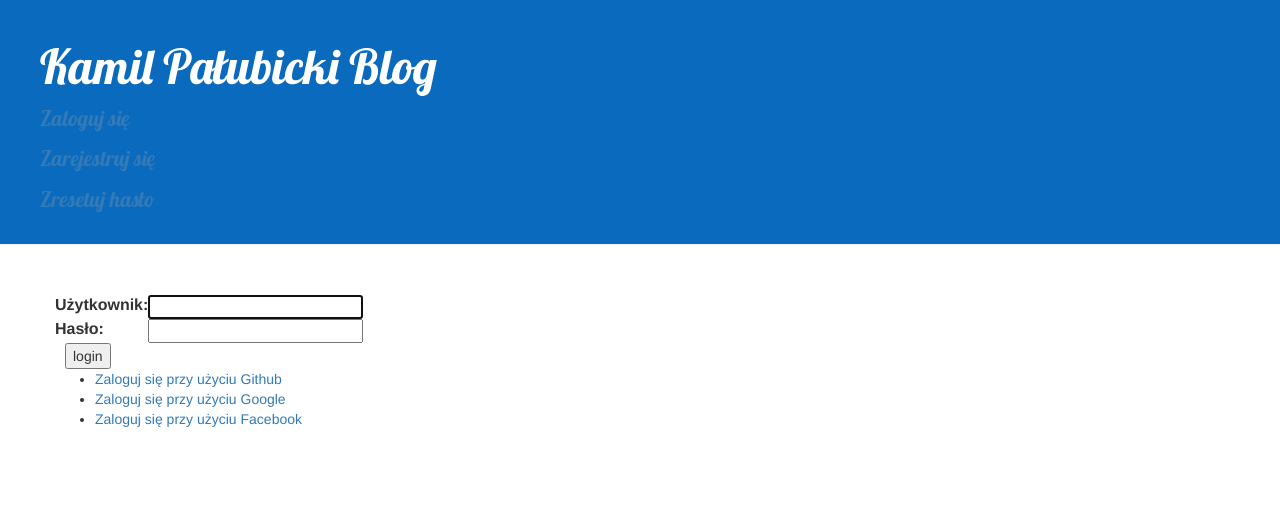
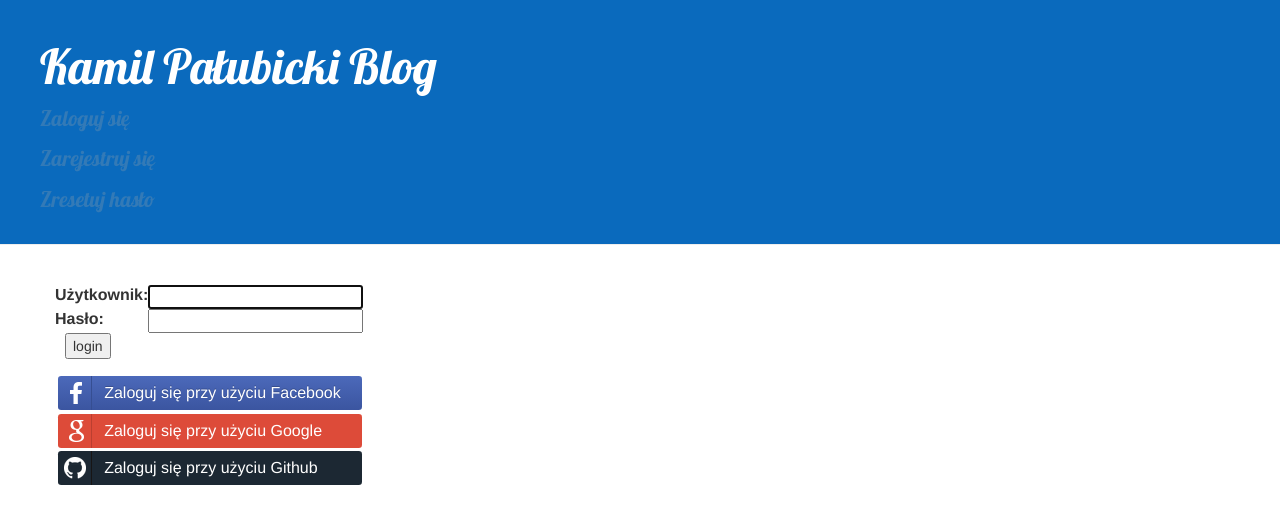
Before and after one commit to KamilPalubicki/aplikacje-internetowe-22673-195IC, a Django app: page /accounts/login/ in a window 1280 px wide. Shown: the top 524 px of the page. Run offline with Django 3.2, Linux system fonts and the light colour scheme; some libraries are stand-ins or nearby versions.

Commit message:
Add buttons for authentication with github, facebook and google

```diff
--- a/blog/static/css/blog.css
+++ b/blog/static/css/blog.css
@@ -50,3 +50,82 @@ h1, h2, h3, h4 {
     text-align: left;
     font-family: 'Lobster', cursive;
 }
+.loginBtn {
+  box-sizing: border-box;
+  position: relative;
+  /* width: 13em;  - apply for fixed size */
+  margin: 0.2em;
+  padding: 0 15px 0 46px;
+  border: none;
+  text-align: left;
+  line-height: 34px;
+  white-space: nowrap;
+  border-radius: 0.2em;
+  font-size: 16px;
+  color: #FFF;
+}
+.loginBtn:before {
+  content: "";
+  box-sizing: border-box;
+  position: absolute;
+  top: 0;
+  left: 0;
+  width: 34px;
+  height: 100%;
+}
+.loginBtn:focus {
+  outline: none;
+}
+.loginBtn:active {
+  box-shadow: inset 0 0 0 32px rgba(0,0,0,0.1);
+}
+
+
+/* Facebook */
+.loginBtn--facebook {
+  background-color: #4C69BA;
+  background-image: linear-gradient(#4C69BA, #3B55A0);
+  /*font-family: "Helvetica neue", Helvetica Neue, Helvetica, Arial, sans-serif;*/
+  text-shadow: 0 -1px 0 #354C8C;
+}
+.loginBtn--facebook:before {
+  border-right: #364e92 1px solid;
+  background: url('../img/icon_facebook.png') 6px 6px no-repeat;
+}
+.loginBtn--facebook:hover,
+.loginBtn--facebook:focus {
+  background-color: #5B7BD5;
+  background-image: linear-gradient(#5B7BD5, #4864B1);
+}
+
+/* Google */
+.loginBtn--google {
+  /*font-family: "Roboto", Roboto, arial, sans-serif;*/
+  background: #DD4B39;
+}
+.loginBtn--google:before {
+  border-right: #BB3F30 1px solid;
+  background: url('../img/icon_google.png') 6px 6px no-repeat;
+}
+.loginBtn--google:hover,
+.loginBtn--google:focus {
+  background: #E74B37;
+}
+
+/* Github */
+.loginBtn--github {
+  /*font-family: "Roboto", Roboto, arial, sans-serif;*/
+  background: #1C2833;
+}
+.loginBtn--github:before {
+  border-right:#171515  1px solid;
+  background: url('../img/icon_github.png') 6px 6px no-repeat;
+}
+.loginBtn--github:hover,
+.loginBtn--github:focus {
+  background: #171515;
+}
+.btn-group button {
+  display: block;
+  width:100%;
+}
--- a/blog/templates/registration/login.html
+++ b/blog/templates/registration/login.html
@@ -1,11 +1,11 @@
 {% extends "blog/base.html" %}
+{% load account socialaccount %}
 
 {% block content %}
 
 {% if form.errors %}
 <p>Niepoprawny login lub hasło, spróbuj ponownie</p>
 {% endif %}
-<p>
 <form method="post" action="{% url 'login' %}">
   {% csrf_token %}
   <table>
@@ -21,17 +21,16 @@
   </table>
   <input style="margin-left: 10px;" type="submit" value="login" />
   <input style="text-align: center" type="hidden" name="next" value="{{ next }}" />
-  <ul class="socials">
-    <li>
-      <a title="Github" class="socialaccount_provider github " href="/accounts/github/login/?process=login"></span>Zaloguj się przy użyciu Github</a>
-    </li>
-    <li>
-      <a title="Google" class="socialaccount_provider google " href="/accounts/google/login/?process=login"></span>Zaloguj się przy użyciu Google</a>
-    </li>
-    <li>
-      <a title="Facebook" class="socialaccount_provider facebook " href="/accounts/facebook/login/?process=login"></span>Zaloguj się przy użyciu Facebook</a>
-    </li>
-  </ul>
 </form>
-</p>
+<div class="btn-group">
+  <button class="loginBtn loginBtn--facebook" onclick="location.href='/accounts/facebook/login/?process=login'">
+    Zaloguj się przy użyciu Facebook
+  </button>
+  <button class="loginBtn loginBtn--google" onclick="location.href='/accounts/google/login/?process=login'">
+    Zaloguj się przy użyciu Google
+  </button>
+  <button class="loginBtn loginBtn--github" onclick="location.href='/accounts/github/login/?process=login'">
+    Zaloguj się przy użyciu Github
+  </button>
+</div>
 {% endblock %}
```
Also changed, not shown: blog/static/img/icon_facebook.png (added), blog/static/img/icon_github.png (added), blog/static/img/icon_google.png (added), db.sqlite3.
